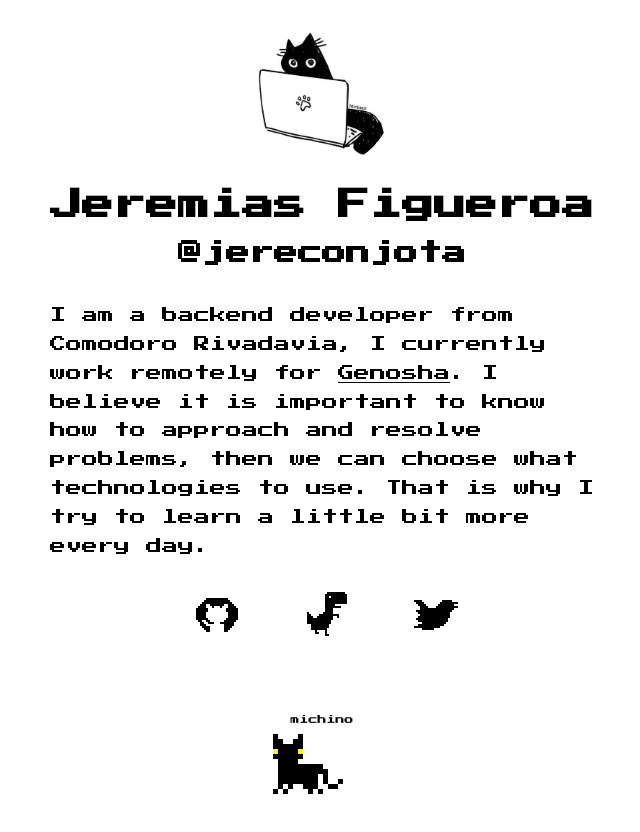
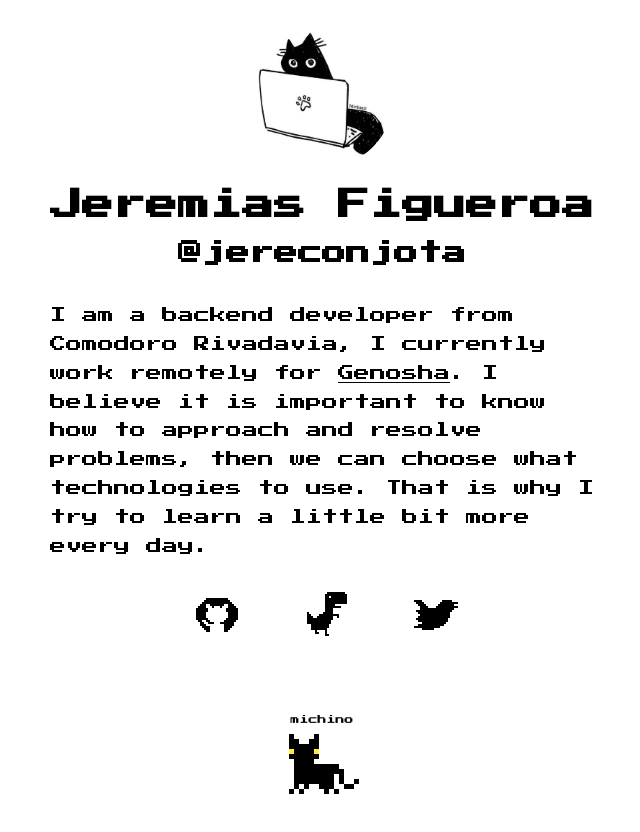
Before and after one commit to jereconjota/aboutme, a Next.js app: page / in a window 1280 px wide. Shown: the top 832 px of the page, without its empty margins (318-958 px from the left). Built offline with nearby package versions, Linux system fonts and the light colour scheme.

Commit message:
cat position adjustment

```diff
--- a/styles/global.css
+++ b/styles/global.css
@@ -61,7 +61,7 @@
   -o-animation: x 1s infinite;
   -webkit-animation: x 1s infinite;
   animation: x 1s infinite;
-  left: 40%;
+  left: 43%;
   margin-top: .5rem;
   position: absolute;
   top: 50%;
@@ -89,7 +89,7 @@
   -o-animation: y 1s infinite;
   -webkit-animation: y 1s infinite;
   animation: y 1s infinite;
-  left: 40%;
+  left: 43%;
   margin-top: .5rem;
   position: absolute;
   top: 50%;
```
Also changed, not shown: app/Layout.jsx (added, +10 -0 lines).
